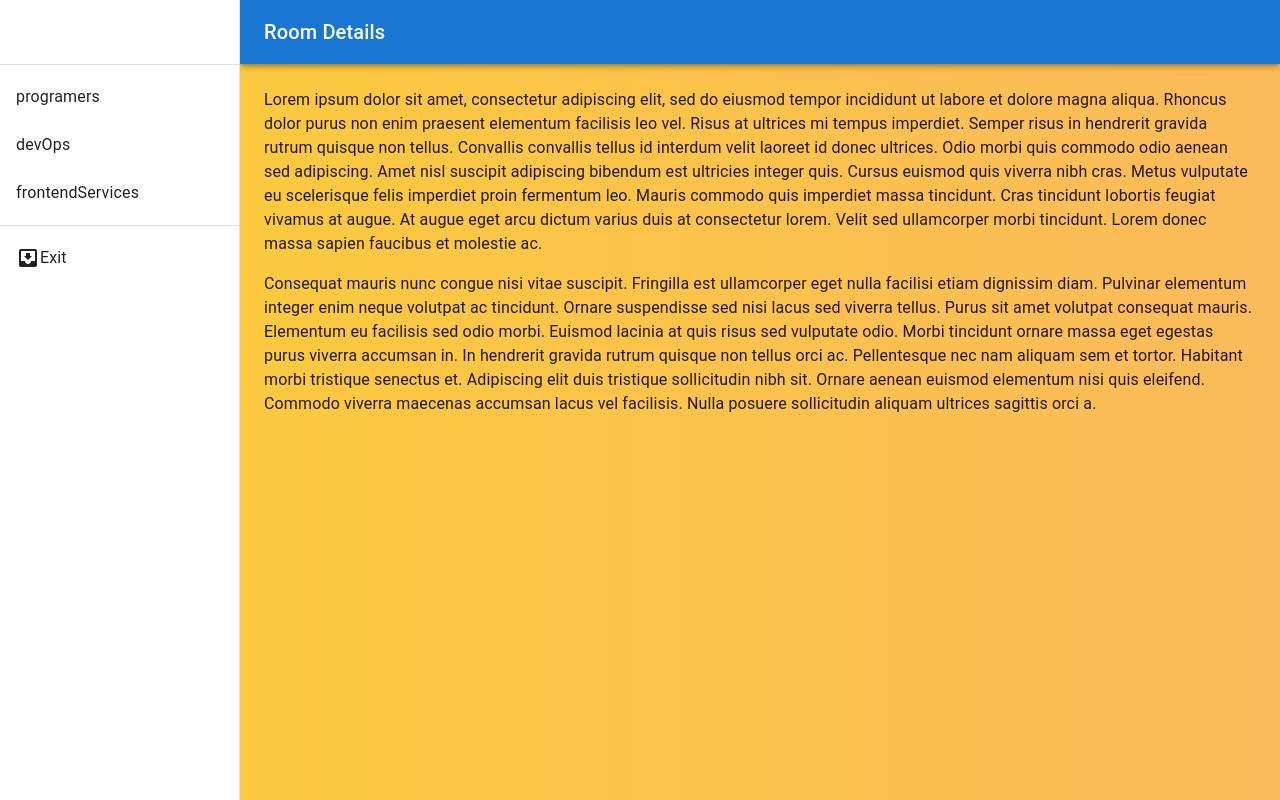
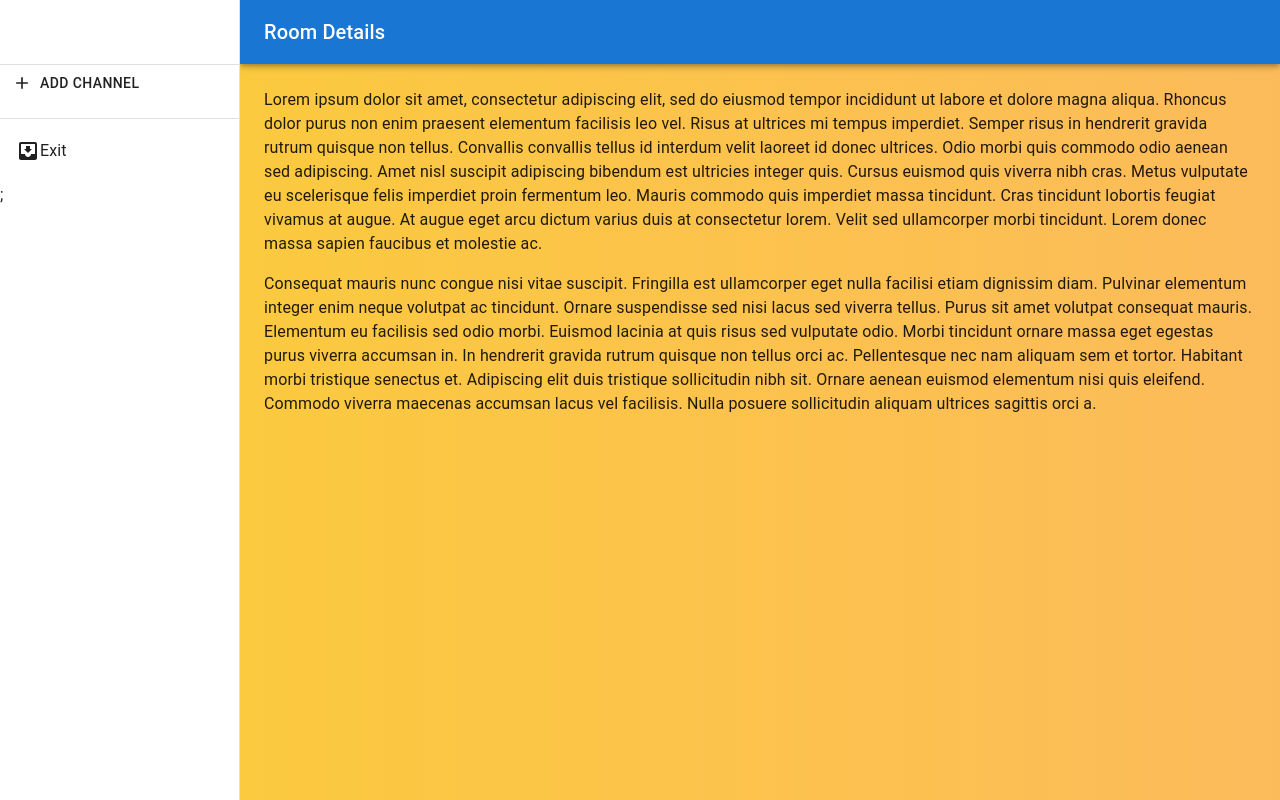
Before and after one commit to fjmg84/frontend-test, a React (Create React App) app: page /room in a window 1280 px wide. Built offline with nearby package versions, Linux system fonts and the light colour scheme.

Commit message:
create add channel

```diff
--- a/src/components/Room/ListUser.jsx
+++ b/src/components/Room/ListUser.jsx
@@ -1,4 +1,5 @@
 import React, { useState } from "react";
+import { useSelector } from "react-redux";
 import PropTypes from "prop-types";
 import AppBar from "@mui/material/AppBar";
 import Box from "@mui/material/Box";
@@ -14,28 +15,48 @@ import MailIcon from "@mui/icons-material/Mail";
 import MenuIcon from "@mui/icons-material/Menu";
 import Toolbar from "@mui/material/Toolbar";
 import Typography from "@mui/material/Typography";
+import DeleteIcon from "@mui/icons-material/Delete";
+import AddIcon from "@mui/icons-material/Add";
+import Button from "@mui/material/Button";
 
 import Message from "./Messages";
-import channels from "../../data/channel.json";
+import AddChannel from "./Modal/AddChannel";
 
 const drawerWidth = 240;
 
 function ListUser(props) {
   const { window } = props;
   const [mobileOpen, setMobileOpen] = useState(false);
+  const [open, setOpen] = useState(false);
+  const { channelReducer } = useSelector((state) => state);
+  console.log([...channelReducer]);
 
   const handleDrawerToggle = () => {
     setMobileOpen(!mobileOpen);
+  };
+
+  const handleOpenModal = () => {
+    setOpen(true);
+  };
+
+  const handleCloseModal = () => {
+    setOpen(false);
   };
 
   const drawer = (
     <div>
       <Toolbar />
       <Divider />
+      <Button variant="link" startIcon={<AddIcon />} onClick={handleOpenModal}>
+        Add Channel
+      </Button>
       <List>
-        {channels.map((text) => (
-          <ListItem button key={text.id}>
-            <ListItemText primary={text.name} />
+        {channelReducer.map((text) => (
+          <ListItem button key={text.channel.id}>
+            <ListItemText primary={text.channel.name} />
+            <IconButton aria-label="delete">
+              <DeleteIcon />
+            </IconButton>
           </ListItem>
         ))}
       </List>
@@ -49,6 +70,7 @@ function ListUser(props) {
           </ListItem>
         ))}
       </List>
+      <AddChannel open={open} close={handleCloseModal} />;
     </div>
   );
 
--- /dev/null
+++ b/src/components/Room/Modal/AddChannel.jsx
@@ -0,0 +1,73 @@
+import * as React from "react";
+import { useForm } from "react-hook-form";
+import Box from "@mui/material/Box";
+import Typography from "@mui/material/Typography";
+import Modal from "@mui/material/Modal";
+import { Button, TextField, Grid } from "@mui/material";
+
+import { useDispatch } from "react-redux";
+import { addChannel } from "../../../redux/actions/channels/add";
+
+const style = {
+  position: "absolute",
+  top: "50%",
+  left: "50%",
+  transform: "translate(-50%, -50%)",
+  width: 400,
+  bgcolor: "background.paper",
+  border: "2px solid #000",
+  boxShadow: 24,
+  p: 4,
+};
+
+function AddChannel({ open, close }) {
+  const dispatch = useDispatch();
+
+  const {
+    register,
+    handleSubmit,
+    formState: { errors },
+    setValue,
+  } = useForm();
+
+  const handleAddChannel = ({ channel }) => {
+    dispatch(addChannel(channel));
+    setValue("channel", "");
+  };
+
+  return (
+    <div>
+      <Modal
+        open={open}
+        aria-labelledby="modal-modal-title"
+        aria-describedby="modal-modal-description"
+        onClose={close}
+      >
+        <Box sx={style}>
+          <Typography id="modal-modal-title" variant="h6" component="h2">
+            Add Channel from your room
+          </Typography>
+
+          <form
+            id="addChannel"
+            name="addChannel"
+            autoComplete="off"
+            onSubmit={handleSubmit(handleAddChannel)}
+          >
+            <Grid item xs={12}>
+              <TextField
+                error={errors.channel && true}
+                label={errors.channel ? errors.channel.message : "Name channel"}
+                variant="outlined"
+                {...register("channel")}
+              />
+            </Grid>
+            <Button type="{submit}">Add Channel</Button>
+          </form>
+        </Box>
+      </Modal>
+    </div>
+  );
+}
+
+export default AddChannel;
--- a/src/reducers/authReducer.js
+++ b/src/reducers/authReducer.js
@@ -3,7 +3,7 @@ import { TYPES } from "../redux/types";
 export const authReducer = (state = {}, action) => {
   switch (action.type) {
     case TYPES.LOGIN:
-      return { ...state, state: action.payload };
+      return { ...state, user: action.payload };
     default:
       return state;
   }
--- /dev/null
+++ b/src/reducers/channelReducer.js
@@ -0,0 +1,11 @@
+import { TYPES } from "../redux/types";
+
+export const channelReducer = (state = [], action) => {
+  switch (action.type) {
+    case TYPES.ADD_CHANNEL: {
+      return [...state, { channel: action.payload }];
+    }
+    default:
+      return state;
+  }
+};
--- /dev/null
+++ b/src/redux/actions/channels/add.js
@@ -0,0 +1,9 @@
+import { TYPES } from "../../types";
+
+export const addChannel = (name) => {
+  let id = new Date().getTime();
+  return {
+    type: TYPES.ADD_CHANNEL,
+    payload: { id, name },
+  };
+};
--- a/src/redux/store.js
+++ b/src/redux/store.js
@@ -1,8 +1,10 @@
 import { createStore, combineReducers } from "redux";
 import { authReducer } from "../reducers/authReducer";
+import { channelReducer } from "../reducers/channelReducer";
 
 const rootReducers = combineReducers({
   authReducer,
+  channelReducer,
 });
 
 export const store = createStore(
--- a/src/redux/types.js
+++ b/src/redux/types.js
@@ -1,3 +1,5 @@
 export const TYPES = {
-	LOGIN: 'login/login',
-}
+  LOGIN: "login/login",
+  ADD_CHANNEL: "add_channel",
+  REMOVE_CHANNEL: "remove_channel",
+};
```
